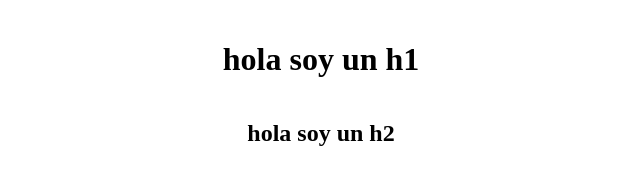
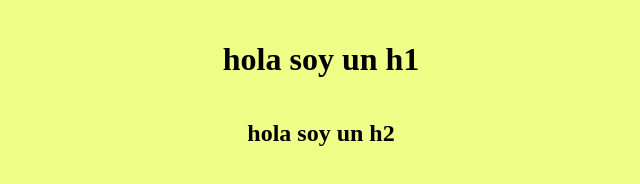
Before and after one commit to fox-novenber/practica-sass, a website: page index.html in a window 1280 px wide. Shown: the whole page, without its empty margins (319-959 px from the left). Drawn offline with Linux system fonts and the light colour scheme.

Commit message:
sass aplicados completamente a la pagina

```diff
--- a/scss/estilo.scss
+++ b/scss/estilo.scss
@@ -1,4 +1,5 @@
 
+body,head,footer {background-color:#EDFF86;}
 .formulario{
     width: 100%;
     max-width: 500px;
```
Also changed, not shown: contacto.html (+0 -1 lines), css/estilo.css.
